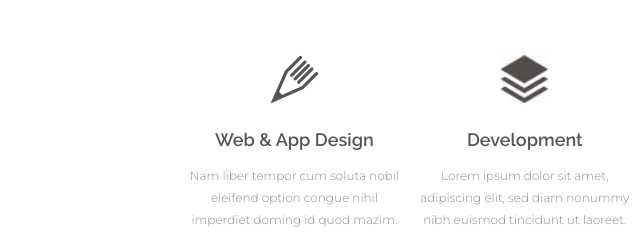
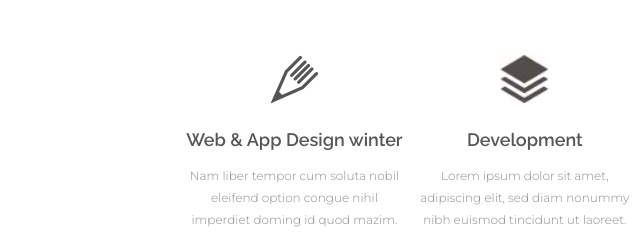
Before and after one commit to LiliyaShvets/LiliyaShvets.github.io, a plain HTML site: page Waxom/index.html in a window 1280 px wide. Shown: the part 960-1200 px from the top of the page, 0-640 px from the left. Drawn offline with nearby package versions, Linux system fonts and the light colour scheme.

Commit message:
Update index.html

```diff
--- a/Waxom/index.html
+++ b/Waxom/index.html
@@ -130,7 +130,7 @@
                 <div class="web">
                     <div><img src="images/icon1.png" alt="icon" class="icons"></div>
                     <div class="services_text">
-                        <p class="services_name">Web & App Design</p>
+                        <p class="services_name">Web & App Design winter</p>
                         <p class="services_info">Nam liber tempor cum soluta nobil eleifend option congue nihil imperdiet doming id quod mazim.</p>
                         <p><img src="images/line.png" alt="icon"></p>
                     </div>
```
